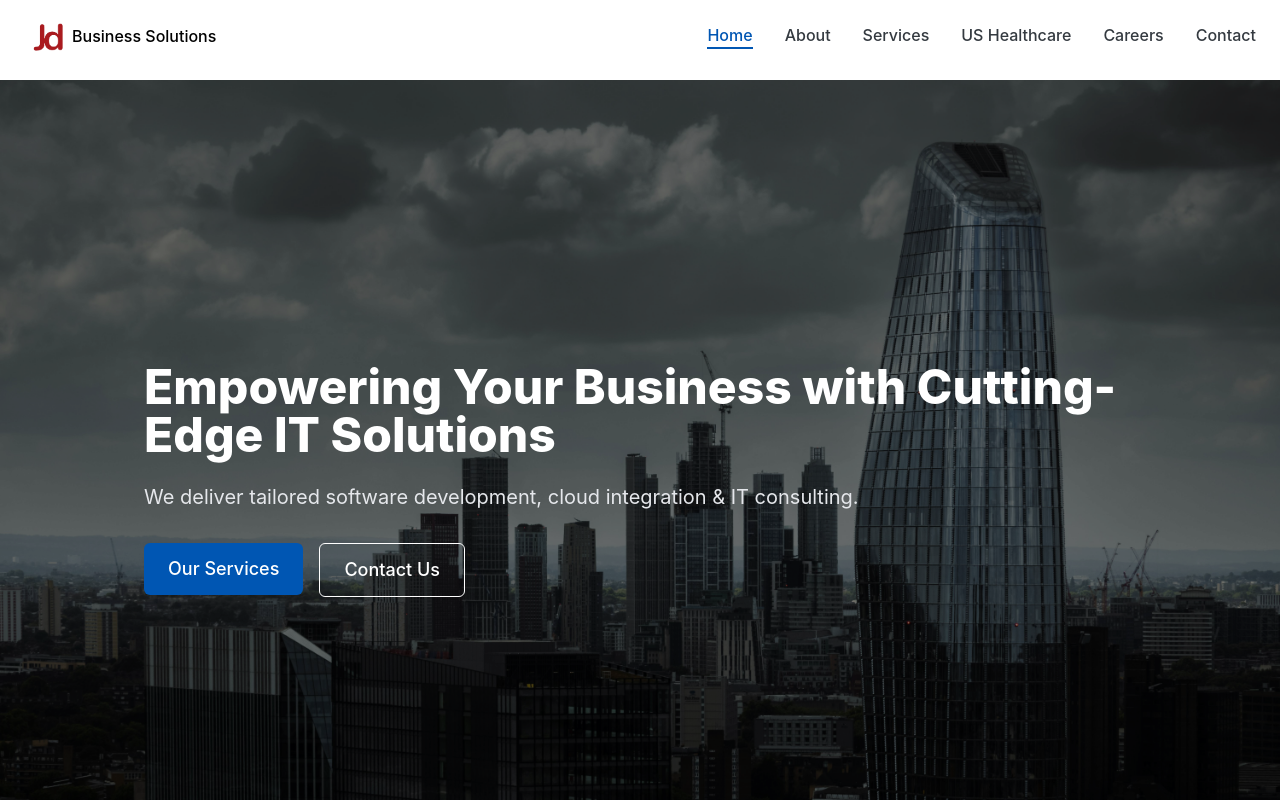
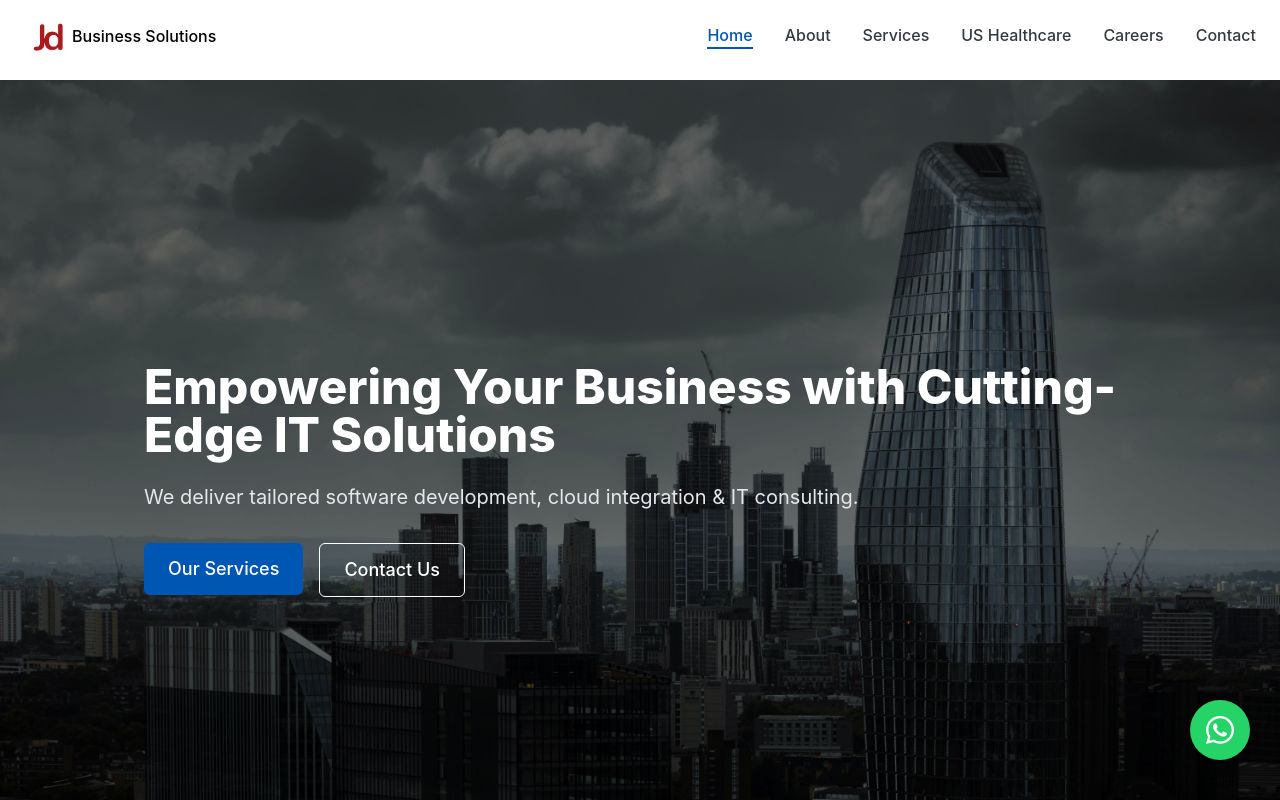
Before and after one commit to Ankitsinha2506/JDIT-Business-Solution-Pvt.-Ltd., a React (Vite) app: page / in a window 1280 px wide. Shown: the top 800 px of the page. Built offline with nearby package versions, Linux system fonts and the light colour scheme.

Commit message:
Integrate WhatsApp Features

```diff
--- a/src/components/layout/Layout.jsx
+++ b/src/components/layout/Layout.jsx
@@ -1,6 +1,7 @@
 import { Outlet } from 'react-router-dom';
 import Navbar from './Navbar';
 import Footer from './Footer';
+import WhatsAppStickyIcon from './WhatsAppStickyIcon';
 
 const Layout = () => {
   return (
@@ -9,6 +10,8 @@ const Layout = () => {
       <main className="flex-grow pt-20">
         <Outlet />
       </main>
+      {/* ✅ Sticky WhatsApp icon on all pages */}
+      <WhatsAppStickyIcon />
       <Footer />
     </div>
   );
--- /dev/null
+++ b/src/components/layout/WhatsAppStickyIcon.jsx
@@ -0,0 +1,34 @@
+import React from "react";
+import { FaWhatsapp } from "react-icons/fa";
+
+export default function WhatsAppStickyIcon() {
+  const whatsappNumber = "9545450788"; // Replace with your WhatsApp number (country code + number, no symbols)
+  const whatsappLink = `https://wa.me/${whatsappNumber}`;
+
+  return (
+    <a
+      href={whatsappLink}
+      target="_blank"
+      rel="noopener noreferrer"
+      style={{
+        position: "fixed",
+        bottom: "40px",
+        right: "30px", // ✅ always on right
+        zIndex: 9999,  // stay on top of everything
+        backgroundColor: "#25D366",
+        borderRadius: "50%",
+        width: "60px",
+        height: "60px",
+        display: "flex",
+        justifyContent: "center",
+        alignItems: "center",
+        color: "white",
+        boxShadow: "0 4px 8px rgba(0,0,0,0.3)",
+        cursor: "pointer",
+      }}
+      aria-label="Chat on WhatsApp"
+    >
+      <FaWhatsapp size={32} />
+    </a>
+  );
+}
```
